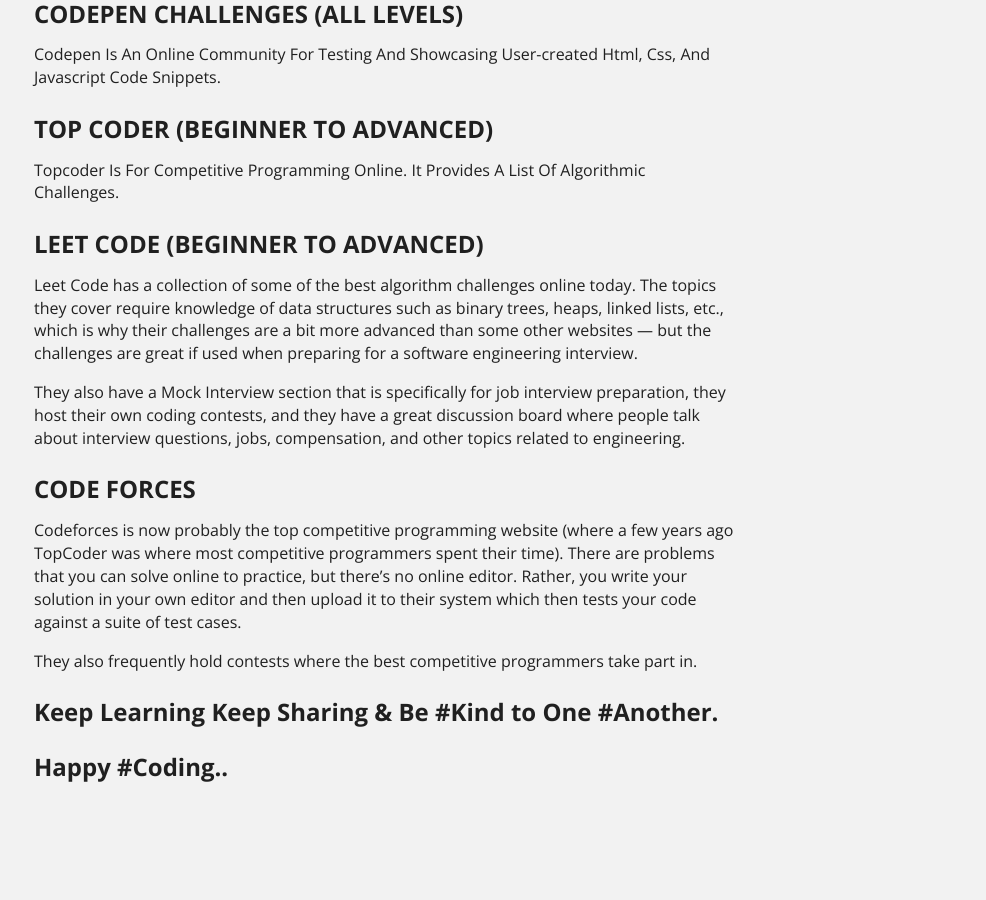
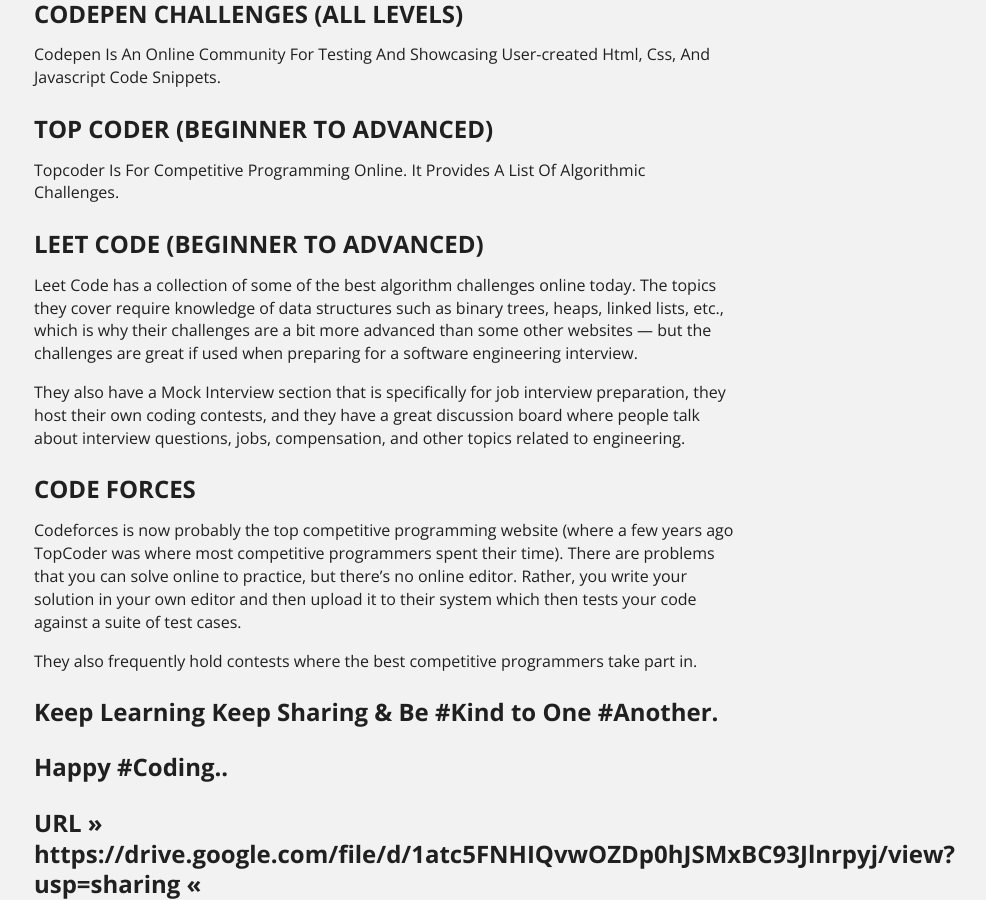
Before and after one commit to saimanoj75/saimanoj75kumar, a Jekyll site: the page built from essays/The Best Coding Challenge Websites of 2020.md, in a window 1280 px wide and 900 px high, scrolled down 961 px. Shown: the whole window, without its empty margins (256-1242 px from the left). Built offline with Jekyll 4.4.1, drawn with Linux system fonts in a browser that asks for light colours; before the commit the page ends 1744 px from its top, so only the background shows below that.

Commit message:
Update The Best Coding Challenge Websites of 2020.md

```diff
--- a/essays/The Best Coding Challenge Websites of 2020.md
+++ b/essays/The Best Coding Challenge Websites of 2020.md
@@ -51,3 +51,6 @@ They also frequently hold contests where the best competitive programmers take p
 
 ## Keep Learning Keep Sharing & Be #Kind to One #Another.
 ## Happy #Coding..
+
+
+## URL >> https://drive.google.com/file/d/1atc5FNHIQvwOZDp0hJSMxBC93Jlnrpyj/view?usp=sharing <<
```
